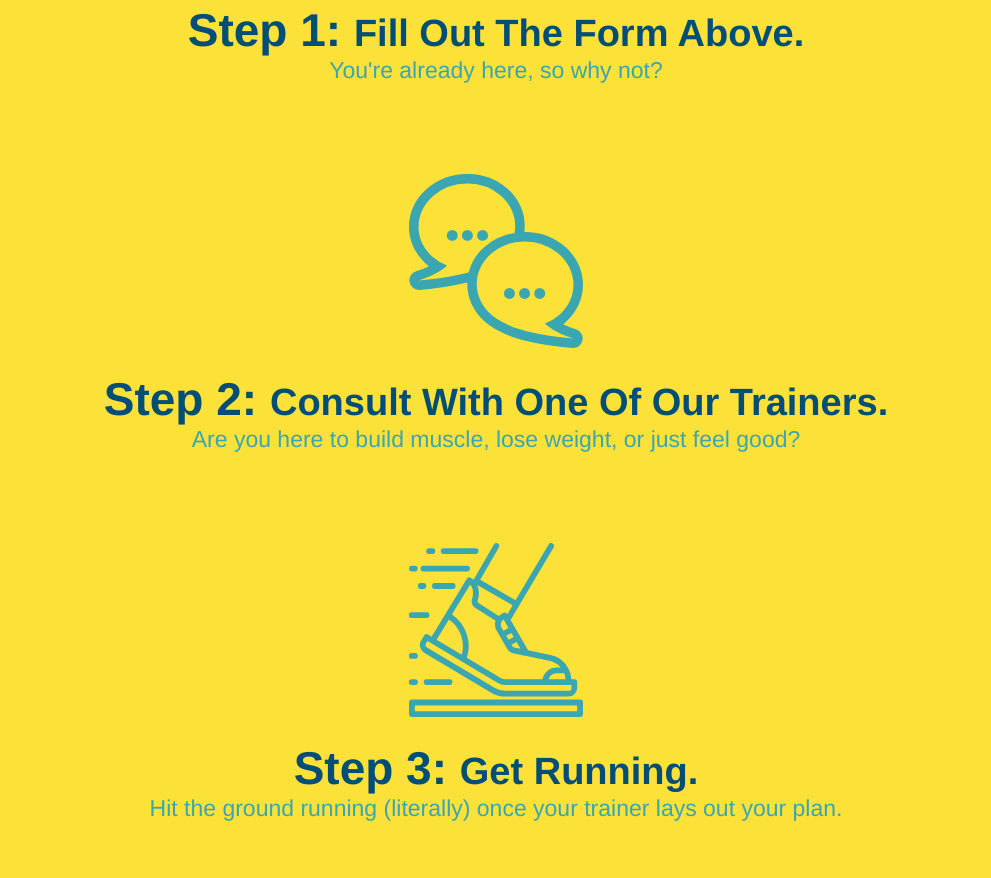
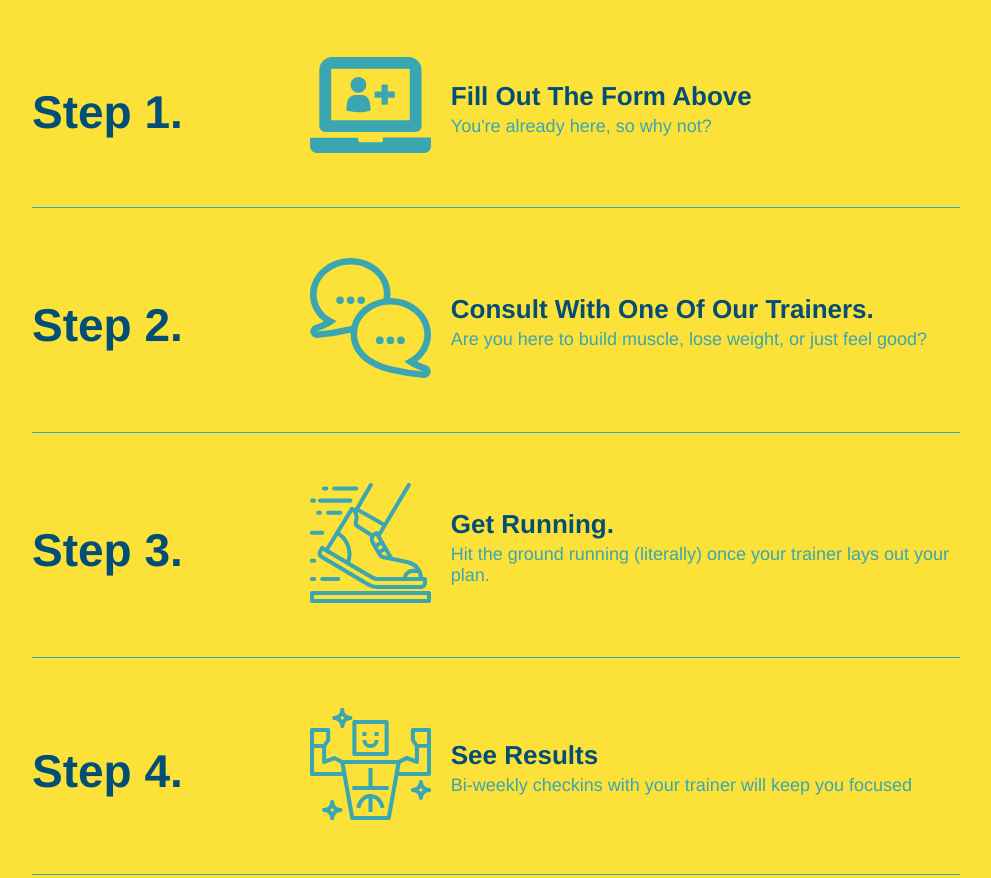
Before and after one commit to OmarAsamarai/run-buddy, a plain HTML site: page index.html in a window 1280 px wide. Shown: the part 1527-2405 px from the top of the page, without its empty margins (144-1135 px from the left). Drawn offline with Linux system fonts and the light colour scheme.

Commit message:
add flexbox to the steps

```diff
--- a/assets/css/style.css
+++ b/assets/css/style.css
@@ -153,11 +153,12 @@ section {
 /* SECTION TITLE STYLES START */
 .section-title {
   font-size: 55px;
-  display: inline-block;
-  padding: 0 100px 20px 100px;
   border-bottom: 3px solid;
-  margin-bottom: 35px;
   color: #024e76;
+  padding-bottom: 20px;
+  text-align: center;
+  margin: 0 auto 35px auto;
+  width: 50%;
 }
 
 .primary-border {
@@ -170,9 +171,6 @@ section {
 /* SECTION TITLE STYLES END */
 
 /* WHAT WE DO STYLES */
-.intro {
-  text-align: center;
-}
 
 .intro p {
   line-height: 1.7;
@@ -180,44 +178,67 @@ section {
   width: 80%;
   margin: 0 auto;
   font-size: 20px;
+  text-align: center;
 }
 /* WHAT YOU DO STYLES END */
 
 
 /* WHAT YOU DO STYLES START */
 .steps {
-  text-align: center;
   background: #fce138;
 }
 
-.steps div {
-  margin-bottom: 80px;
+.step {
+  margin: 50px auto;
+  padding-bottom: 50px;
+  width: 80%;
+  border-bottom: 1px solid #39a6b2;
+  display: flex;
+  flex-wrap: wrap;
+  align-items: center;
+  justify-content: space-between;
 }
 
-.steps img {
-  width: 15%;
-  margin: 10px 0;
-}
-
-.steps h3 {
+.step h3 {
   color: #024e76;
   font-size: 46px;
   margin-top: 10px;
+  flex: 1 30%
 }
 
-.steps span {
-  font-size: 38px;
+.step-text p {
+  color: #39a6b2;
+  font-size: 18px;
+}
+.step-text h4 {
+  font-size: 26px;
+  line-height: 1.5;
+  color: #024e76;
 }
 
-.steps p {
-  color: #39a6b2;
-  font-size: 23px;
+.step-info{
+  flex: 2 70%;
+  display: flex;
+  flex-wrap: wrap;
+  align-items: center;
+}
+
+.step-img {
+  flex: 1 12%;
+  margin-right: 20px;
+}
+/* this rull is for microsoft edge */
+.step-img img {
+  max-width: 100%;
+}
+
+.step-text {
+  flex: 12;
 }
 /* WHAT YOU DO STYLES END */
 
 /* MEET THE TRAINERS START */
 .trainers {
-  text-align: center;
 }
 
 .trainer {
@@ -258,7 +279,6 @@ section {
 
 /* REACH OUT STYLES START */
 .contact {
-  text-align: center;
   background: #024e76;
 }
 
@@ -307,3 +327,7 @@ height: 400px;
 .text-right {
   text-align: right;
 }
+
+.flex-row {
+  display: flex;
+}
--- a/index.html
+++ b/index.html
@@ -86,9 +86,11 @@
           </h2>
       </div>
       </div>
+      <div class="flex-row">
         <p>
         butcher selfies chambray shabby chic gentrify readymade yr Echo Park XOXO Tumblr normcore Banksy direct trade  Blue Bottle chillwave you probably haven't heard of them single-origin coffee Vice fanny pack fixie Odd Future Austin fingerstache pickled twee synth Wes Anderson Thundercats viral bitters flannel meggings narwhal Marfa Schlitz sustainable Intelligentsia umami deep v craft
         </p>
+      </div>
     </section>
     <!-- end "what we do" -->
 
@@ -103,25 +105,53 @@
   </h2>
 </div>
 </div>
-      <div>
+<div class="step">
+  <h3>Step 1.</h3>
+  <div class="step-info">
+    <div class="step-img">
       <img src="./assets/images/step-1.svg" alt="" />
-        <h3>Step 1: <span>Fill Out The Form Above.</span></h3>
+    </div>
+    <div class="step-text">
+      <h4>Fill Out The Form Above</h4>
       <p>You're already here, so why not?</p>
     </div>
-      <div>
+  </div>
+</div>
+<div class="step">
+  <h3>Step 2.</h3>
+  <div class="step-info">
+    <div class="step-img">
         <img src="./assets/images/step-2.svg" alt="" />
-        <h3>Step 2: <span>Consult With One Of Our Trainers.</span></h3>
+    </div>
+    <div class="step-text">
+        <h4>Consult With One Of Our Trainers.</h4>
         <p>Are you here to build muscle, lose weight, or just feel good?</p>
       </div>
-      <div>
+    </div>
+  </div>
+      <div class="step">
+        <h3>Step 3.</h3>
+        <div class="step-info">
+          <div class="step-img">
             <img src="./assets/images/step-3.svg" alt="" />
-        <h3>Step 3: <span>Get Running.</span></h3>
+          </div>
+          <div class="step-text">
+        <h4>Get Running.</h4>
         <p>Hit the ground running (literally) once your trainer lays out your plan.</p>
       </div>
-      <div>
+    </div>
+  </div>
+  <div class="step">
+    <h3>Step 4.</h3>
+    <div class="step-info">
+      <div class="step-img">
         <img src="./assets/images/step-4.svg" alt="" />
-        <h3>Step 4: <span>See Results.</span></h3>
+      </div>
+      <div class="step-text">
+        <h4>See Results</h4>
         <p>Bi-weekly checkins with your trainer will keep you focused</p>
+      </div>
+    </div>
   </div>
     </section>
     <!-- "what you do" end -->
```
Lines whose indentation alone changed are shown as unchanged.
